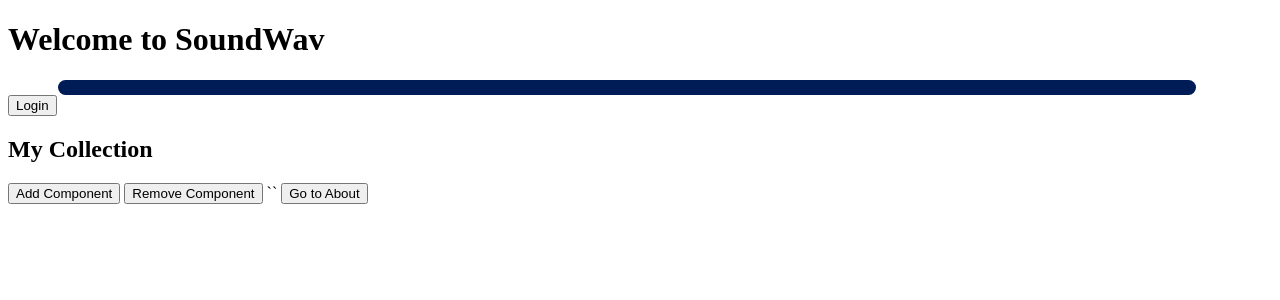
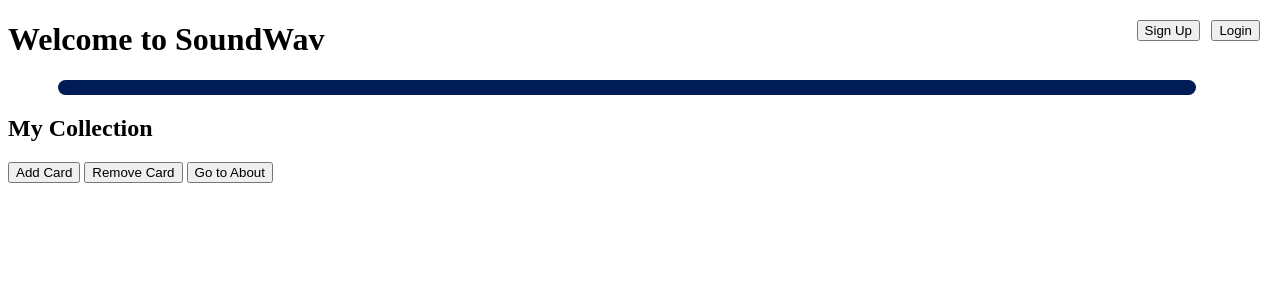
Before and after one commit to DuDoll909/SoundWav-Project, a Django app: page / in a window 1280 px wide. Shown: the top 300 px of the page. Run offline with Django 5.2, Linux system fonts and the light colour scheme.

Commit message:
updated with sign in and vinyl image

```diff
--- a/SWpj/testApp/templates/components/card.html
+++ b/SWpj/testApp/templates/components/card.html
@@ -1,10 +1,52 @@
-<div style="
+this is what my card.html has right now:<div class="card-wrapper">
+    <img
+        src="https://media.giphy.com/media/v1.Y2lkPTc5MGI3NjExZGlwb2sxdHI5Z2d5NGljdXh1aDUzZXd6cjFhcjNpczlrb3ppZGxjMiZlcD12MV9naWZzX3NlYXJjaCZjdD1n/u3T7c4G8SbkpcRrqJp/giphy.gif"
+        alt="Vinyl"
+        class="card-image"
+    >
+
+    <div class="card">
+        <h3>My Card</h3>
+        <p>This is the card content.</p>
+    </div>
+</div>
+
+<style>
+.card-wrapper {
+    position: relative;
+    width: 130px;
+    height: 130px;
+    margin: 40px;
+}
+
+.card {
+    position: relative;
+    width: 100%;
+    height: 100%;
+    background: white;
+    border-radius: 16px;
+    padding: 24px;
+    box-sizing: border-box;
+
+    display: flex;
+    flex-direction: column;
+    justify-content: center;
+
+    z-index: 2;
+    box-shadow: 0 12px 30px rgba(0,0,0,0.2);
+}
+
+.card-image {
+    position: absolute;
+    top: 50%;
+    right: -55px;
+    transform: translateY(-50%);
+
     width: 120px;
     height: 120px;
-    background-color: orange;
-    margin: 10px;
-    display: inline-block;
-    text-align: center;
-">
-    {{ title }}
-</div>
+    object-fit: cover;
+
+    border-radius: 50%;
+    z-index: 1;
+}
+</style>
--- a/SWpj/testApp/templates/home.html
+++ b/SWpj/testApp/templates/home.html
@@ -2,6 +2,14 @@
 <html>
 <head>
     <title>Home</title>
+<style>
+	.collection {
+		display: flex;
+		flex-direction: row;
+		gap: 20px;
+		flex-wrap: wrap;
+	}
+ </style>
 </head>
 
 <body style="background-color: white;">
@@ -20,29 +28,57 @@
 {% if user.is_authenticated %}
     <h2>Hello {{ user.username }}!</h2>
 
-    <form action="/accounts/logout/" method="post" style="display:inline;">
+    <form action="/accounts/logout/" method="post" style="
+		position: fixed;
+		top: 20px;
+		right: 20px;
+		z-index: 1000;
+		">
         {% csrf_token %}
         <button type="submit">Logout</button>
     </form>
 {% else %}
     <a href="/accounts/login/">
-        <button>Login</button>
+        <button style="
+		position: fixed;
+		top: 20px;
+		right: 20px;
+		z-index: 1000;
+		">
+		Login</button>
     </a>
+
+
+	<a href="/signup/">
+        <button style ="
+		position: fixed;
+		top: 20px;
+		right: 80px;
+		z-index: 1000;
+		">Sign Up</button>
+    </a>
+
 {% endif %}
 
 
 
 <h2>My Collection</h2>
-  <div id="collection"></div>
 
-<button onclick="addComponent()">Add Component</button>
-<button onclick="removeComponent()">Remove Component</button>
-``
+<div id="collection" class="collection"></div>
+
+<!-- Hidden template -->
+<div id="card-template" style="display: none;">
+    {% include "components/card.html" %}
+</div>
+
+<button onclick="addComponent()">Add Card</button>
+<button onclick="removeComponent()">Remove Card</button>
+
 <!--
 {% include "components/card.html" with name="Item 1" %}
 {% include "components/card.html" with name="Item 2" %}
 {% include "components/card.html" with name="Item 3" %}
-``
+
 -->
 
 <a href="/about/">
@@ -57,26 +93,17 @@
 <script>
 function addComponent() {
     const collection = document.getElementById("collection");
+    const template = document.getElementById("card-template");
 
-        const item = document.createElement("div");
-        item.style.width = "100px";
-        item.style.height = "100px";
-        item.style.backgroundColor = "lightblue";
-        item.style.margin = "10px";
-        item.style.display = "inline-block";
-        item.style.textAlign = "center";
-        item.style.lineHeight = "100px";
-
-        item.innerText = "Item";
-
-        collection.appendChild(item);
+    const newCard = template.firstElementChild.cloneNode(true);
+    collection.appendChild(newCard);
 }
 
 function removeComponent() {
     const collection = document.getElementById("collection");
 
-        if (collection.lastChild) {
-            collection.removeChild(collection.lastChild);
+    if (collection.lastElementChild) {
+        collection.removeChild(collection.lastElementChild);
     }
 }
 </script>
--- a/SWpj/testApp/urls.py
+++ b/SWpj/testApp/urls.py
@@ -4,4 +4,5 @@ from . import views
 urlpatterns = [
     path('', views.home),
     path('about/', views.about),
+    path('signup/', views.signup),
 ]
--- a/SWpj/testApp/views.py
+++ b/SWpj/testApp/views.py
@@ -1,9 +1,20 @@
 from django.http import HttpResponse
-from django.shortcuts import render
-
+from django.shortcuts import render, redirect
+from django.contrib.auth.forms import UserCreationForm
 
 def home(request):
     return render(request,"home.html")
 
 def about(request):
     return render(request,"about.html")
+
+def signup(request):
+    if request.method == "POST":
+        form = UserCreationForm(request.POST)
+        if form.is_valid():
+            form.save()              # creates the user
+            return redirect('/accounts/login/')
+    else:
+        form = UserCreationForm()
+
+    return render(request, 'registration/signup.html', {'form': form})
```
Also changed, not shown: SWpj/testApp/templates/registration/signup.html (added, +17 -0 lines), SWpj/db.sqlite3. Lines whose indentation alone changed are shown as unchanged.
